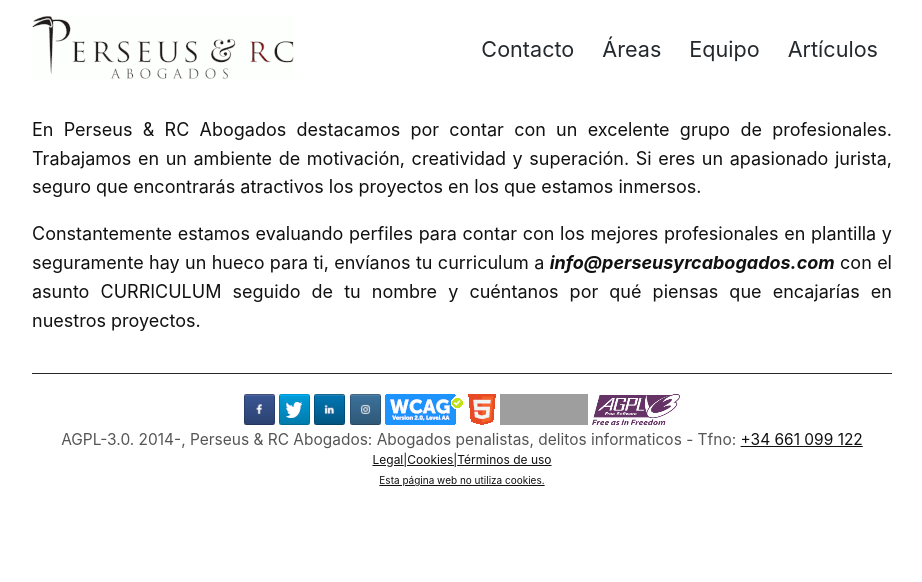
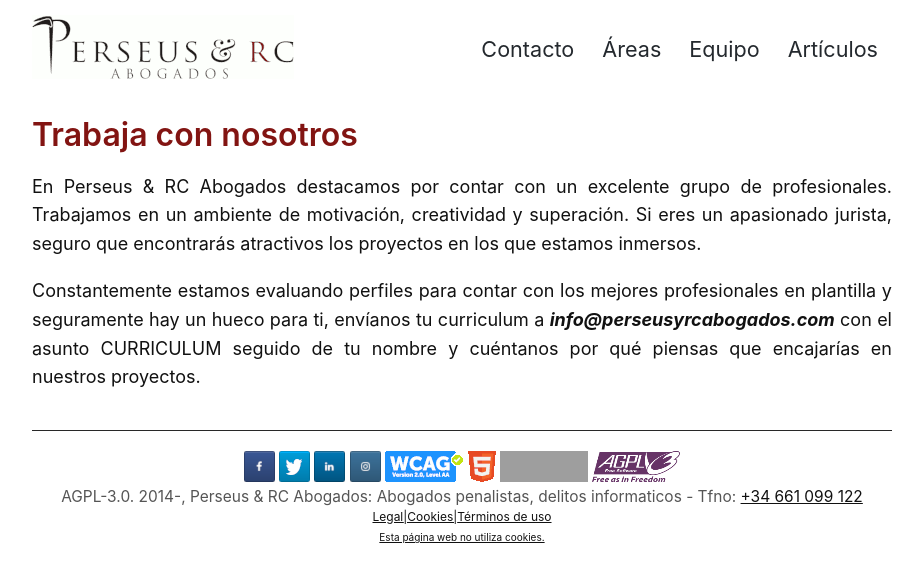
Before and after one commit to streaming10/perseusnew, a Jekyll site: the page built from trabaja_con_nosotros.md, in a window 1280 px wide. Shown: the top 582 px of the page, without its empty margins (158-1080 px from the left). Built offline with Jekyll 4.4.1, drawn with Linux system fonts in a browser that asks for light colours; our own code applies the rules of GitHub Pages for plain Markdown files; grey boxes are pictures that could not be loaded.

Commit message:
Update trabaja_con_nosotros.md

```diff
--- a/trabaja_con_nosotros.md
+++ b/trabaja_con_nosotros.md
@@ -1,3 +1,5 @@
+# Trabaja con nosotros
+
 En Perseus & RC Abogados destacamos por contar con un excelente grupo de profesionales. Trabajamos en un ambiente de motivación, creatividad y superación. Si eres un apasionado jurista, seguro que encontrarás atractivos los proyectos en los que estamos inmersos.
 
 Constantemente estamos evaluando perfiles para contar con los mejores profesionales en plantilla y seguramente hay un hueco para ti, envíanos tu curriculum a ***info@perseusyrcabogados.com*** con el asunto CURRICULUM seguido de tu nombre y cuéntanos por qué piensas que encajarías en nuestros proyectos.
```
